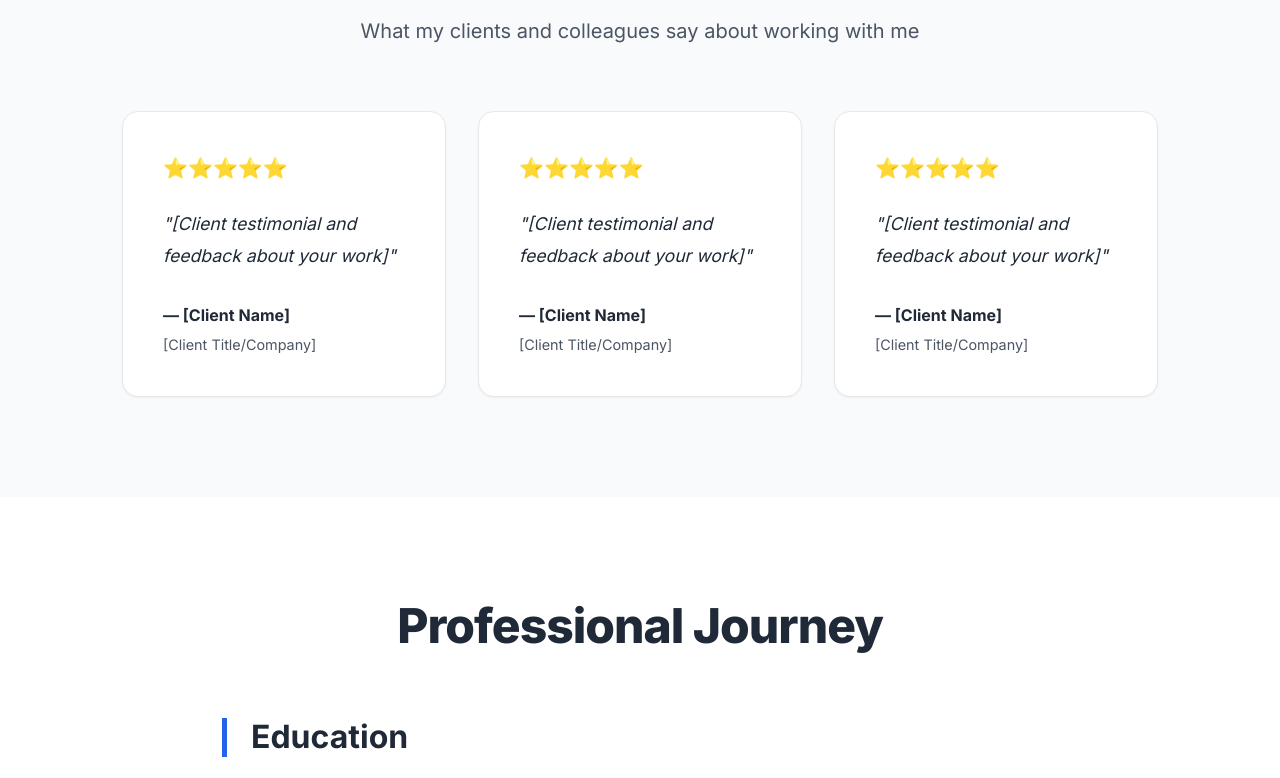
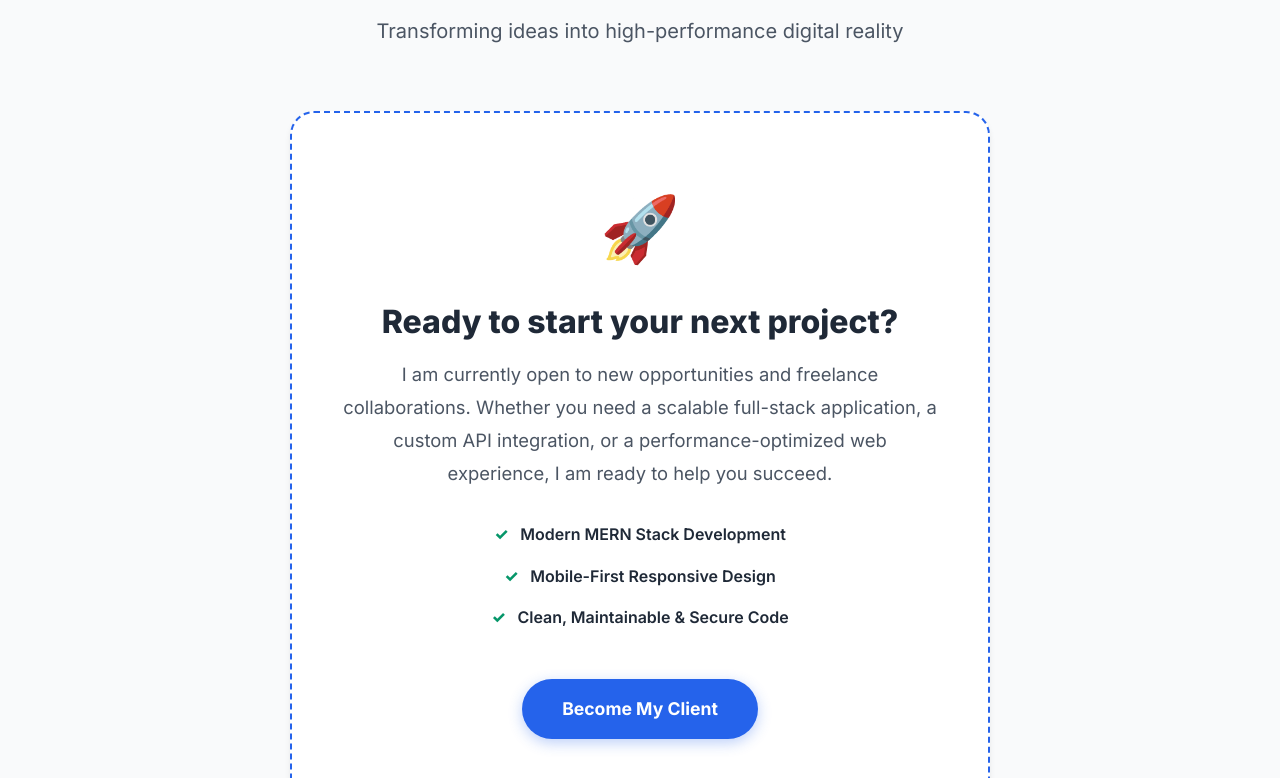
Before and after one commit to ProgMarlon/marlon-portfolio-site, a React (Vite) app: page / in a window 1280 px wide. Shown: the part 5262-6040 px from the top of the page. Built offline with nearby package versions, Linux system fonts and the light colour scheme.

Commit message:
Fixed Testimonials section

```diff
--- a/src/components/TestimonialsSection.tsx
+++ b/src/components/TestimonialsSection.tsx
@@ -1,42 +1,35 @@
 import '../styles/TestimonialsSection.css'
 
 export default function TestimonialsSection() {
-  const testimonials = [
-    {
-      id: 1,
-      quote: '[Client testimonial and feedback about your work]',
-      author: '[Client Name]',
-      title: '[Client Title/Company]'
-    },
-    {
-      id: 2,
-      quote: '[Client testimonial and feedback about your work]',
-      author: '[Client Name]',
-      title: '[Client Title/Company]'
-    },
-    {
-      id: 3,
-      quote: '[Client testimonial and feedback about your work]',
-      author: '[Client Name]',
-      title: '[Client Title/Company]'
-    },
-  ]
-
   return (
     <section id="testimonials" className="testimonials">
       <div className="container">
-        <h2>Testimonials</h2>
-        <p className="section-subtitle">What my clients and colleagues say about working with me</p>
+        <h2>Let's Build Something Great Together</h2>
+        <p className="section-subtitle">Transforming ideas into high-performance digital reality</p>
 
-        <div className="testimonials-grid">
-          {testimonials.map((testimonial) => (
-            <div key={testimonial.id} className="testimonial-card">
-              <div className="stars">⭐⭐⭐⭐⭐</div>
-              <p className="quote">"{testimonial.quote}"</p>
-              <p className="author">— {testimonial.author}</p>
-              <p className="title">{testimonial.title}</p>
+        <div className="cta-card">
+          <div className="cta-icon">🚀</div>
+          <h3>Ready to start your next project?</h3>
+          <p>
+            I am currently open to new opportunities and freelance collaborations.
+            Whether you need a scalable full-stack application, a custom API integration,
+            or a performance-optimized web experience, I am ready to help you succeed.
+          </p>
+          <div className="cta-features">
+            <div className="feature-item">
+              <span className="feature-check">✓</span>
+              <span>Modern MERN Stack Development</span>
             </div>
-          ))}
+            <div className="feature-item">
+              <span className="feature-check">✓</span>
+              <span>Mobile-First Responsive Design</span>
+            </div>
+            <div className="feature-item">
+              <span className="feature-check">✓</span>
+              <span>Clean, Maintainable & Secure Code</span>
+            </div>
+          </div>
+          <a href="#contact" className="cta-link-button">Become My Client</a>
         </div>
       </div>
     </section>
--- a/src/styles/TestimonialsSection.css
+++ b/src/styles/TestimonialsSection.css
@@ -26,54 +26,83 @@
   margin-bottom: 4rem;
 }
 
-.testimonials-grid {
-  display: grid;
-  grid-template-columns: repeat(auto-fit, minmax(300px, 1fr));
-  gap: 2rem;
+.cta-card {
+  max-width: 700px;
+  margin: 0 auto;
+  background: var(--bg-color);
+  padding: 4rem 3rem;
+  border-radius: 24px;
+  text-align: center;
+  border: 2px dashed var(--primary-color);
+  box-shadow: var(--shadow-md);
+  transition: var(--transition-smooth);
 }
 
-.testimonial-card {
-  background: var(--bg-color);
-  padding: 2.5rem;
-  border-radius: 16px;
-  box-shadow: var(--shadow-sm);
-  transition: var(--transition-smooth);
-  border: 1px solid var(--border-color);
-  display: flex;
-  flex-direction: column;
+.cta-card:hover {
+  transform: translateY(-5px);
+  box-shadow: var(--shadow-lg);
+  border-style: solid;
 }
 
-.testimonial-card:hover {
-  transform: translateY(-5px);
-  box-shadow: var(--shadow-lg);
-  border-color: var(--primary-color);
-}
-
-.stars {
-  color: var(--accent-color);
-  font-size: 1.25rem;
+.cta-icon {
+  font-size: 4rem;
   margin-bottom: 1.5rem;
 }
 
-.quote {
-  font-size: 1.1rem;
-  line-height: 1.8;
+.cta-card h3 {
+  font-size: 2rem;
   color: var(--text-color);
-  margin-bottom: 2rem;
-  font-style: italic;
-  flex-grow: 1;
+  margin-bottom: 1rem;
+  font-weight: 800;
 }
 
-.author {
-  font-weight: 700;
+.cta-card p {
+  font-size: 1.15rem;
+  line-height: 1.8;
+  color: var(--text-muted);
+  margin-bottom: 2rem;
+}
+
+.cta-features {
+  display: flex;
+  flex-direction: column;
+  gap: 1rem;
+  margin-bottom: 3rem;
+  align-items: center;
+}
+
+.feature-item {
+  display: flex;
+  align-items: center;
+  gap: 0.75rem;
+  font-weight: 600;
   color: var(--text-color);
-  margin-bottom: 0.25rem;
   font-size: 1rem;
 }
 
-.title {
-  color: var(--text-muted);
-  font-size: 0.9rem;
+.feature-check {
+  color: #059669; /* emerald-600 */
+  font-weight: 800;
+}
+
+.cta-link-button {
+  display: inline-block;
+  background-color: var(--primary-color);
+  color: white;
+  padding: 1rem 2.5rem;
+  border-radius: 50px;
+  font-weight: 700;
+  font-size: 1.1rem;
+  transition: var(--transition-smooth);
+  box-shadow: 0 4px 14px rgba(37, 99, 235, 0.3);
+}
+
+.cta-link-button:hover {
+  background-color: #1d4ed8;
+  transform: scale(1.05);
+  box-shadow: 0 6px 20px rgba(37, 99, 235, 0.2);
+  color: white;
+  opacity: 1;
 }
 
 /* Mobile Responsive */
@@ -86,8 +115,7 @@
     font-size: 2.25rem;
   }
 
-  .testimonials-grid {
-    grid-template-columns: 1fr;
-    gap: 1.5rem;
+  .cta-card {
+    padding: 2.5rem 1.5rem;
   }
 }
```
